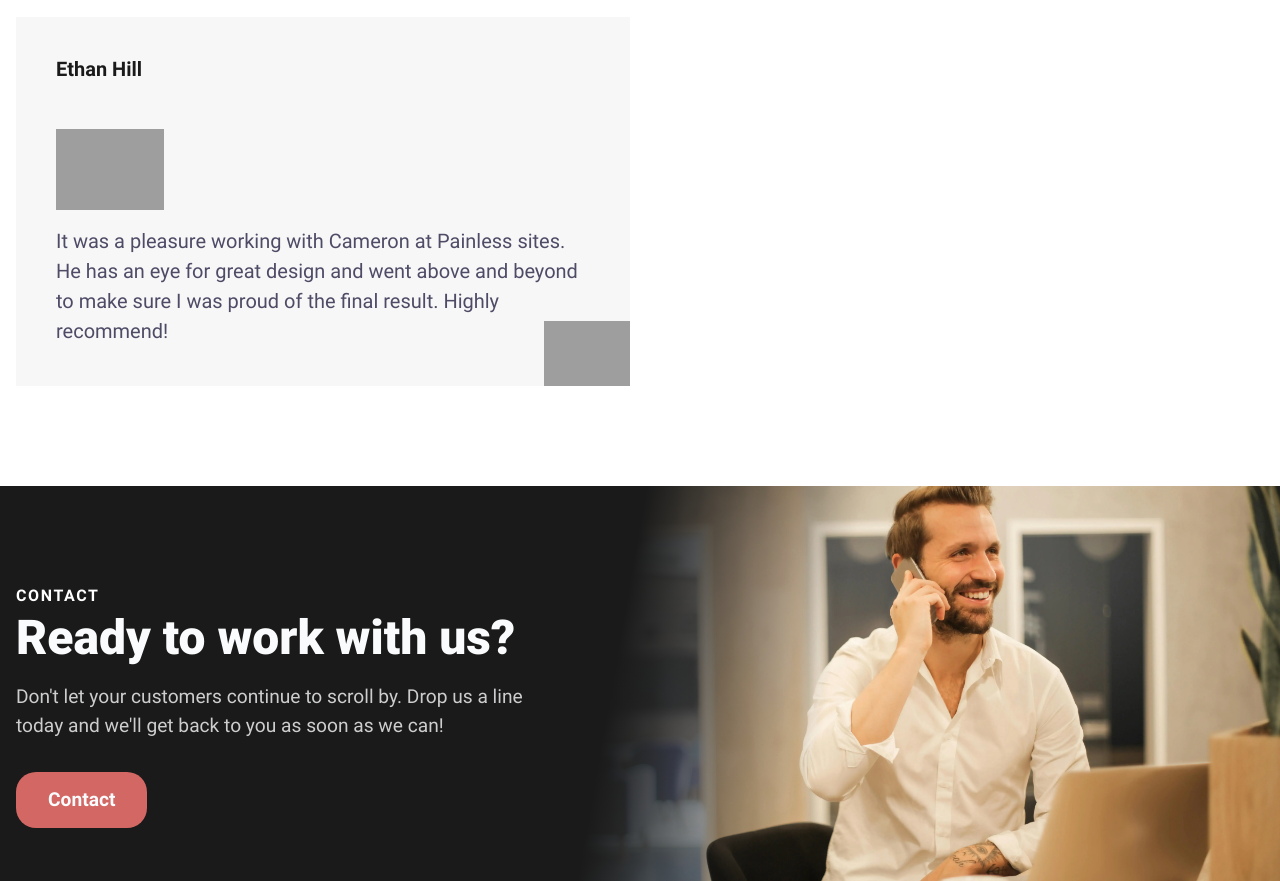
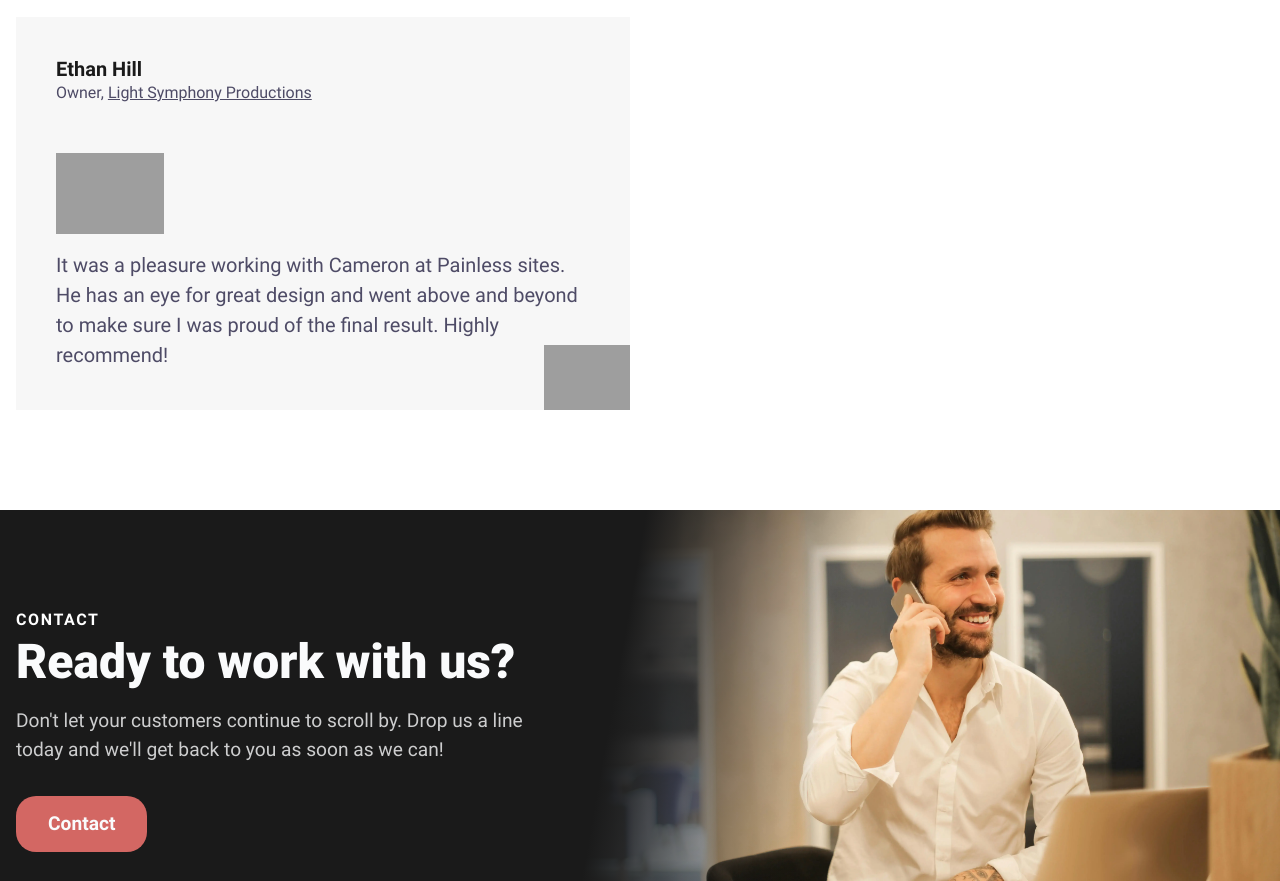
Before and after one commit to cameronhoehne/painlesssites, an Eleventy site: page src/index.html in a window 1280 px wide. Shown: the part 4564-5445 px from the top of the page. Built offline with nearby package versions, Linux system fonts and the light colour scheme; Eleventy itself is replaced by a stand-in of ours; files that its build step writes are made by us from their sources; grey boxes are pictures that could not be loaded.

Commit message:
edit Ethan review

```diff
--- a/src/index.html
+++ b/src/index.html
@@ -216,6 +216,8 @@ eleventyNavigation:
                     <div class="cs-flex-group">
                         <span class="cs-name">
                         Ethan Hill
+                        <span class="cs-job">Owner, <a href="https://lightsymphony.pro" target="_blank">Light Symphony Productions</a>
+                            </span>
                         </span>
                     </div>
                     <div class="wrapper">
```
